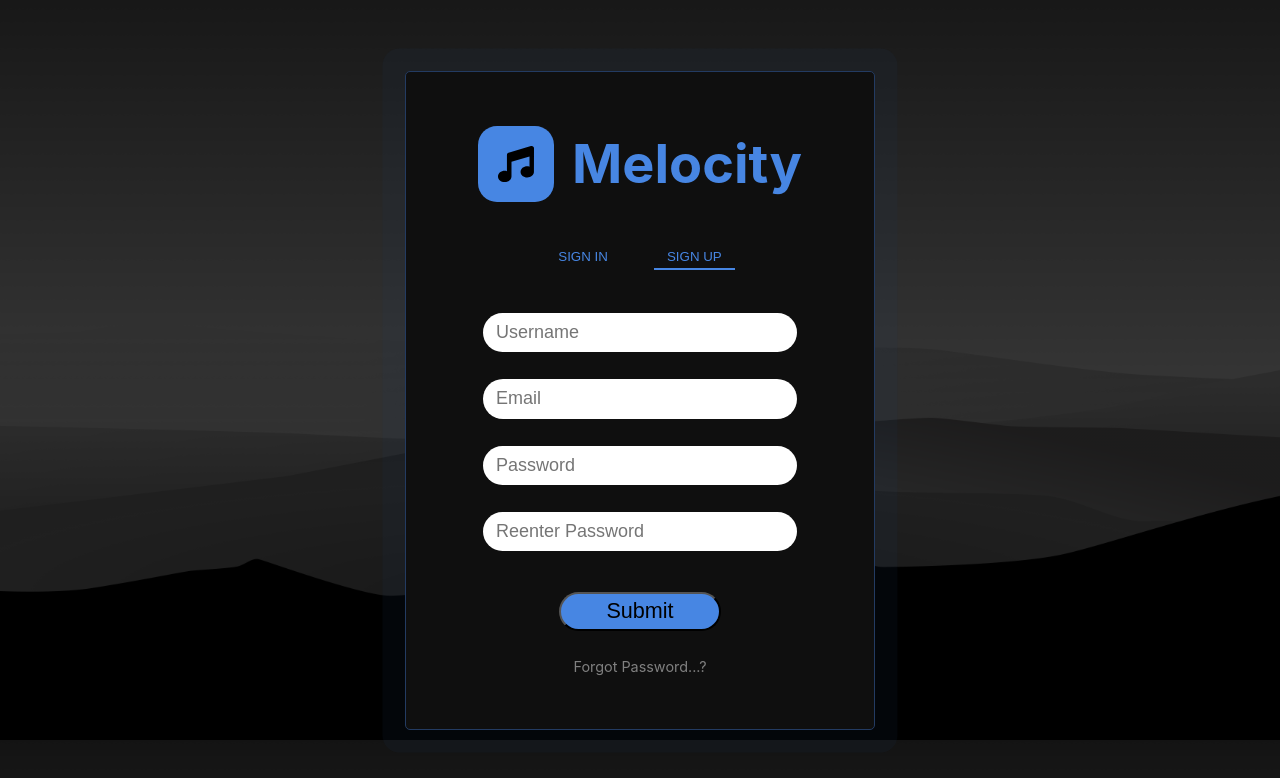
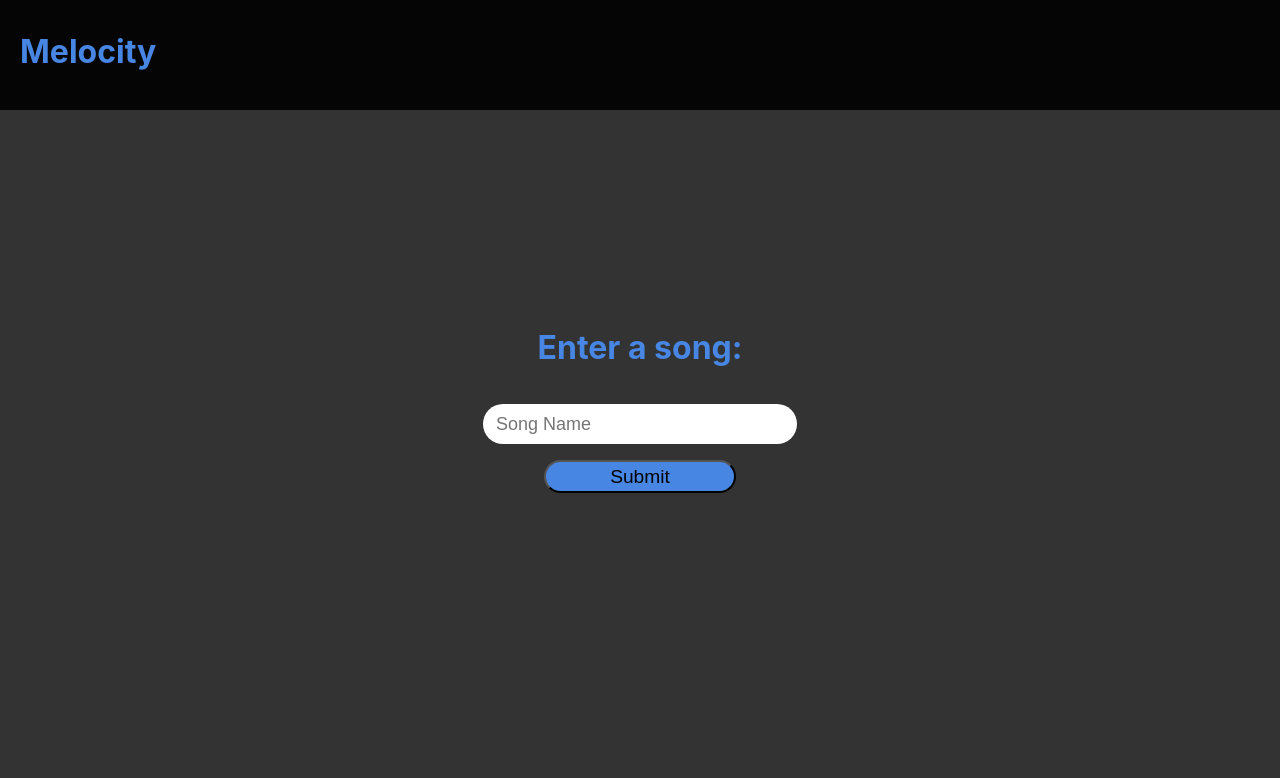
Before and after one commit to shrav-prakash/melocity, a React (Create React App) app: page / in a window 1280 px wide. Shown: the top 778 px of the page. Built offline with nearby package versions, Linux system fonts and the light colour scheme.

Commit message:
feat: started validation/main page

```diff
--- a/package.json
+++ b/package.json
@@ -8,6 +8,7 @@
     "@testing-library/user-event": "^13.5.0",
     "react": "^18.2.0",
     "react-dom": "^18.2.0",
+    "react-hook-form": "^7.34.2",
     "react-scripts": "5.0.1",
     "web-vitals": "^2.1.4"
   },
--- a/src/App.js
+++ b/src/App.js
@@ -1,11 +1,13 @@
 // import logo from './logo.svg';
 import './App.css';
 import LoginForm from './components/loginForm/loginForm';
+import StartPage from './components/startPage/startPage';
 
 function App() {
   return (
     <div>
-      <LoginForm />
+      {/* <LoginForm /> */}
+      <StartPage />
     </div>
   );
 }
--- a/src/components/Form/field.js
+++ b/src/components/Form/field.js
@@ -3,7 +3,12 @@ import './forml.css'
 function Field(props) {
     return (
         <div className="fu">
-            <input type={props.fieldtype} placeholder={props.fieldname} />
+            {/* <p>{props.err?.[props.fieldname] && 'xyzzzz'}</p> */}
+            <input
+                type={props.fieldtype}
+                placeholder={props.fieldname}
+                {...props.reg(props.fieldname, { required: true })}
+            />
         </div>
     )
 }
--- a/src/components/Form/forml.css
+++ b/src/components/Form/forml.css
@@ -13,6 +13,7 @@ button:hover {
   display: flex;
   flex-direction: column;
   align-items: flex-start;
+  /* height: 50px; */
 }
 
 .bgbox {
@@ -44,6 +45,10 @@ button:hover {
   padding: 0.2em 0.7em;
   border-radius: 20em;
   width: 50%;
+}
+
+.submit:hover {
+  cursor: pointer;
 }
 
 input:focus {
--- a/src/components/Form/forml.js
+++ b/src/components/Form/forml.js
@@ -1,23 +1,25 @@
 import { useState } from 'react';
+import { useForm } from 'react-hook-form';
 import './forml.css'
 import Field from './field'
 import ico from '../assets/favico.svg';
 
-function tab(sel) {
+function tab(sel, reg, errors) {
     if (sel == 0) {
         return (
             <div className='fields'>
-                <Field fieldname="Username" fieldtype="text" />
-                <Field fieldname="Password" fieldtype="password" />
+
+                <Field fieldname="Username" fieldtype="text" reg={reg} err={errors} />
+                <Field fieldname="Password" fieldtype="password" reg={reg} err={errors} />
             </div>
         )
     } else {
         return (
             <div className='fields'>
-                <Field fieldname="Username" fieldtype="text" />
-                <Field fieldname="Email" fieldtype="email" />
-                <Field fieldname="Password" fieldtype="password" />
-                <Field fieldname="Reenter Password" fieldtype="password" />
+                <Field fieldname="Username" fieldtype="text" reg={reg} err={errors} />
+                <Field fieldname="Email" fieldtype="email" reg={reg} err={errors} />
+                <Field fieldname="Password" fieldtype="password" reg={reg} err={errors} />
+                <Field fieldname="Reenter Password" fieldtype="password" reg={reg} err={errors} />
             </div>
         )
     }
@@ -26,9 +28,13 @@ function tab(sel) {
 function Forml() {
 
     const [sel, setsel] = useState(1);
+    const { register, formState: { errors }, handleSubmit } = useForm();
+
+    const onSubmit = data => console.log(data)
+    console.log(errors)
 
     return (
-        <div className="bgbox">
+        <form className="bgbox" onSubmit={handleSubmit(onSubmit)}>
             <div className='heading'>
                 <img src={ico} className='logo' /><span className='melo'>Melocity</span>
             </div>
@@ -42,12 +48,11 @@ function Forml() {
                 </button>
             </div>
 
-            {tab(sel)}
-
-            <button className='submit'>Submit</button>
+            {tab(sel, register, errors)}
+            <input type="submit" className='submit' />
 
             <span className='forgot'>Forgot Password...?</span>
-        </div >
+        </form >
     )
 }
 
--- /dev/null
+++ b/src/components/startPage/mainPage/mainPage.css
@@ -0,0 +1,26 @@
+:root {
+  --spblue: rgb(71, 134, 227);
+}
+
+h1 {
+  color: var(--spblue);
+}
+
+.main {
+  background-color: rgba(0, 0, 0, 0.8);
+  height: 100vh;
+  width: 100vw;
+  justify-content: center;
+  display: flex;
+  align-items: center;
+  flex-direction: column;
+  gap: 1em;
+}
+
+.submitSong {
+  background-color: var(--spblue);
+  font-size: 1.2em;
+  padding: 0.2em 0.7em;
+  border-radius: 20em;
+  width: 15%;
+}
--- /dev/null
+++ b/src/components/startPage/mainPage/mainPage.js
@@ -0,0 +1,11 @@
+import './mainPage.css'
+
+export default function mainPage() {
+    return (
+        <div className='main'>
+            <h1>Enter a song: </h1>
+            <input type="text" placeholder="Song Name" />
+            <button className='submitSong'>Submit</button>
+        </div>
+    );
+}
--- /dev/null
+++ b/src/components/startPage/pageTop/pageTop.css
@@ -0,0 +1,19 @@
+:root {
+  --spblue: rgb(71, 134, 227);
+}
+
+.top {
+  background-color: rgba(0, 0, 0, 0.9);
+  width: 100vw;
+  height: 10vh;
+  margin-top: -20px;
+  padding-left: 20px;
+  padding-top: 20px;
+  padding-bottom: 30px;
+  position: fixed;
+}
+
+h3 {
+  color: var(--spblue);
+  font-size: xx-large;
+}
--- /dev/null
+++ b/src/components/startPage/pageTop/pageTop.js
@@ -0,0 +1,9 @@
+import "./pageTop.css";
+
+export default function pageTop() {
+    return (
+        <div className="top">
+            <h3>Melocity</h3>
+        </div>
+    );
+}
--- /dev/null
+++ b/src/components/startPage/startPage.js
@@ -0,0 +1,11 @@
+import PageTop from './pageTop/pageTop';
+import MainPage from './mainPage/mainPage'
+
+export default function startPage() {
+    return (
+        <div>
+            <PageTop />
+            <MainPage />
+        </div>
+    );
+}
```
Also changed, not shown: src/components/startPage/startPage.css (added), 1 other file (tests, documents, lock files or other folders).
